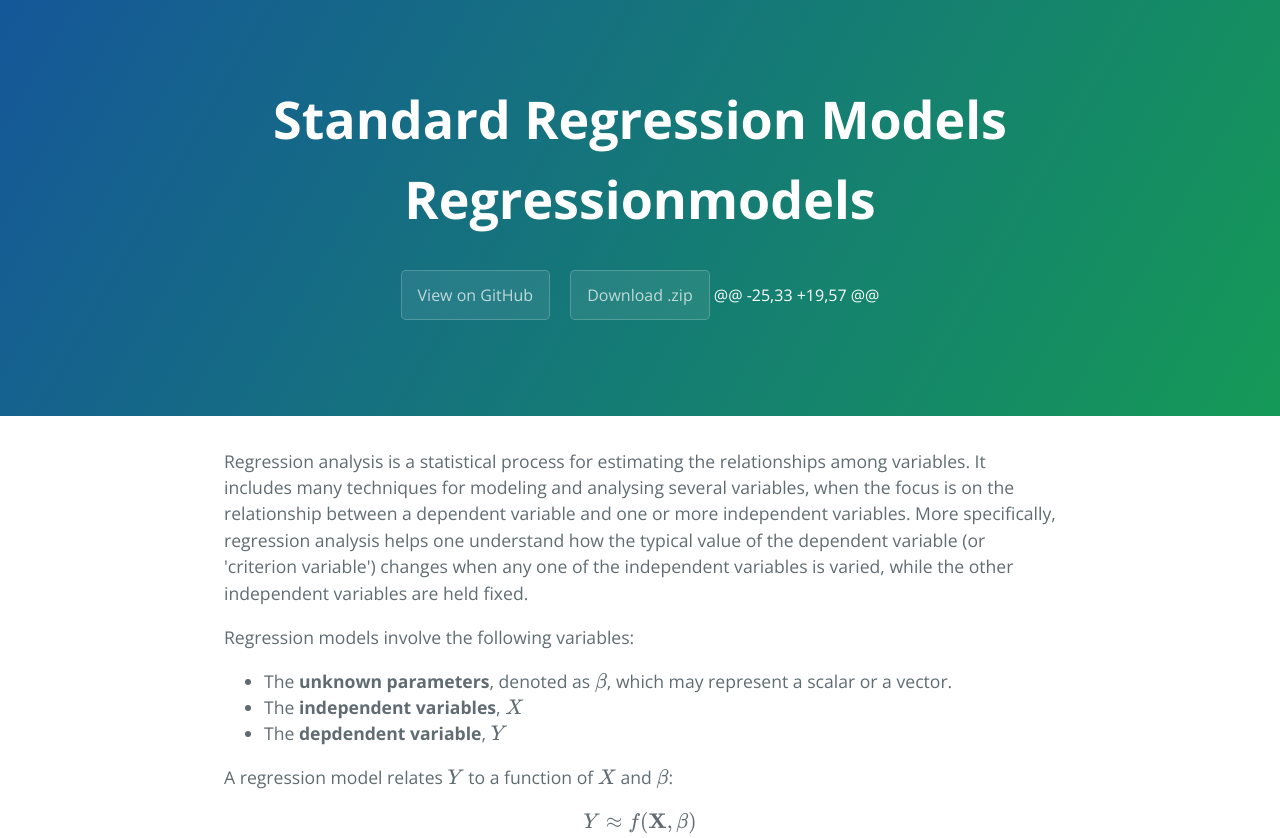
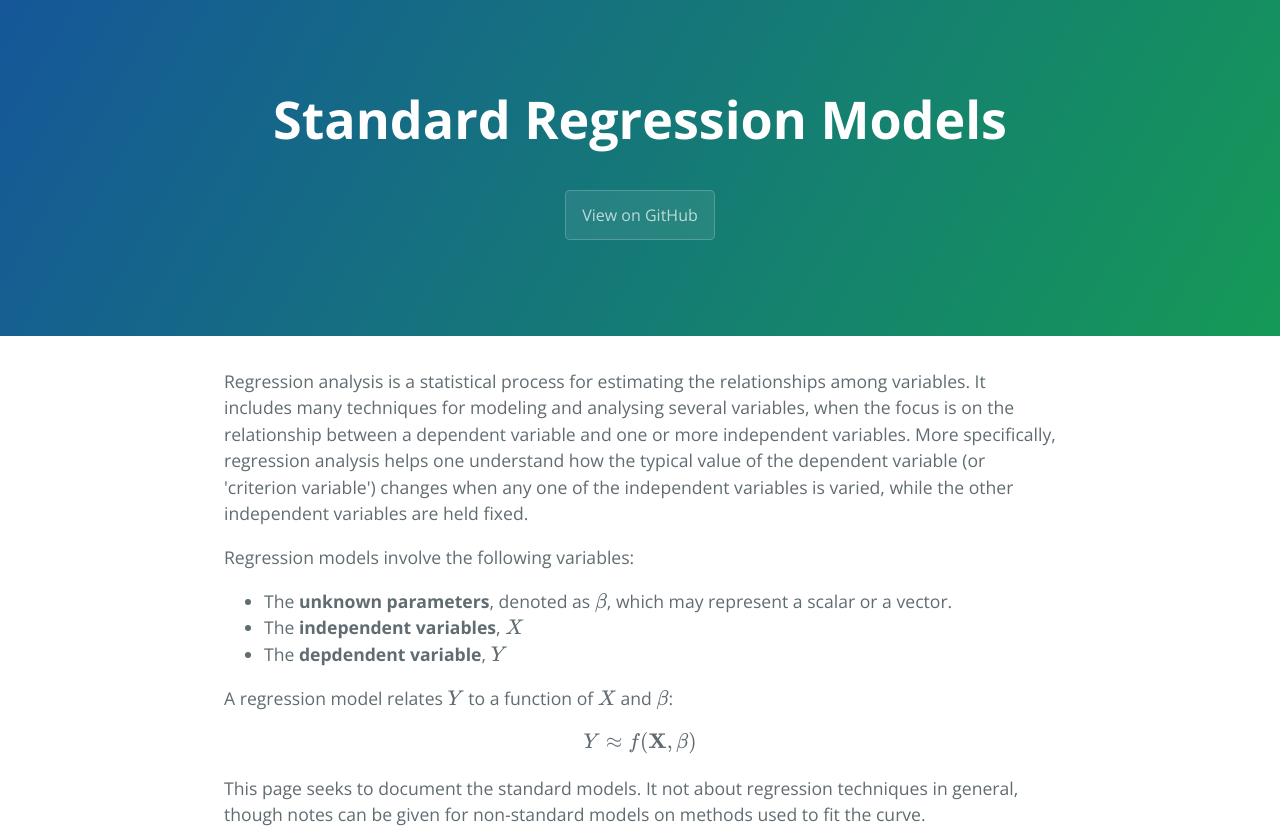
Before and after one commit to Pyfagorass/RegressionModels, a plain HTML site: page index.html in a window 1280 px wide. Shown: the top 838 px of the page. Drawn offline with nearby package versions, Linux system fonts and the light colour scheme; some packages are replaced by stand-ins of ours.

Commit message:
Fixed header

```diff
--- a/index.html
+++ b/index.html
@@ -11,11 +11,8 @@
   <body>
     <section class="page-header">
       <h1 class="project-name">Standard Regression Models</h1>
-      <h1 class="project-name">Regressionmodels</h1>
       <h2 class="project-tagline"></h2>
       <a href="https://github.com/Pyfagorass/RegressionModels" class="btn">View on GitHub</a>
-      <a href="https://github.com/Pyfagorass/RegressionModels/zipball/master" class="btn">Download .zip</a>
-@@ -25,33 +19,57 @@
     </section>
 
     <section class="main-content">
```
